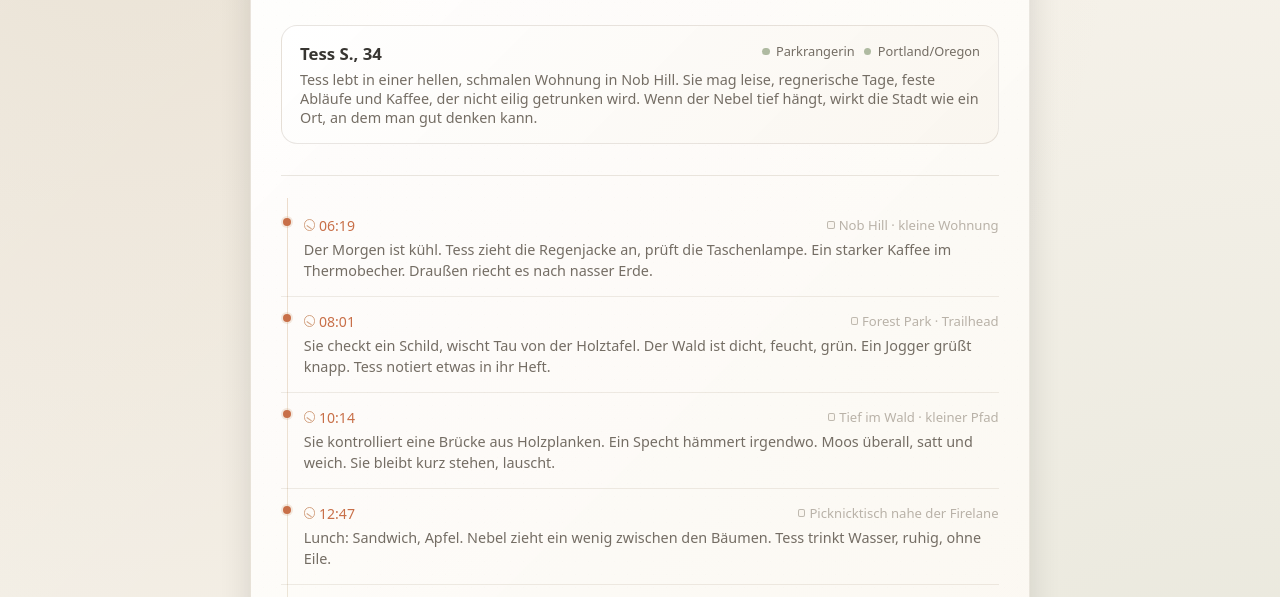
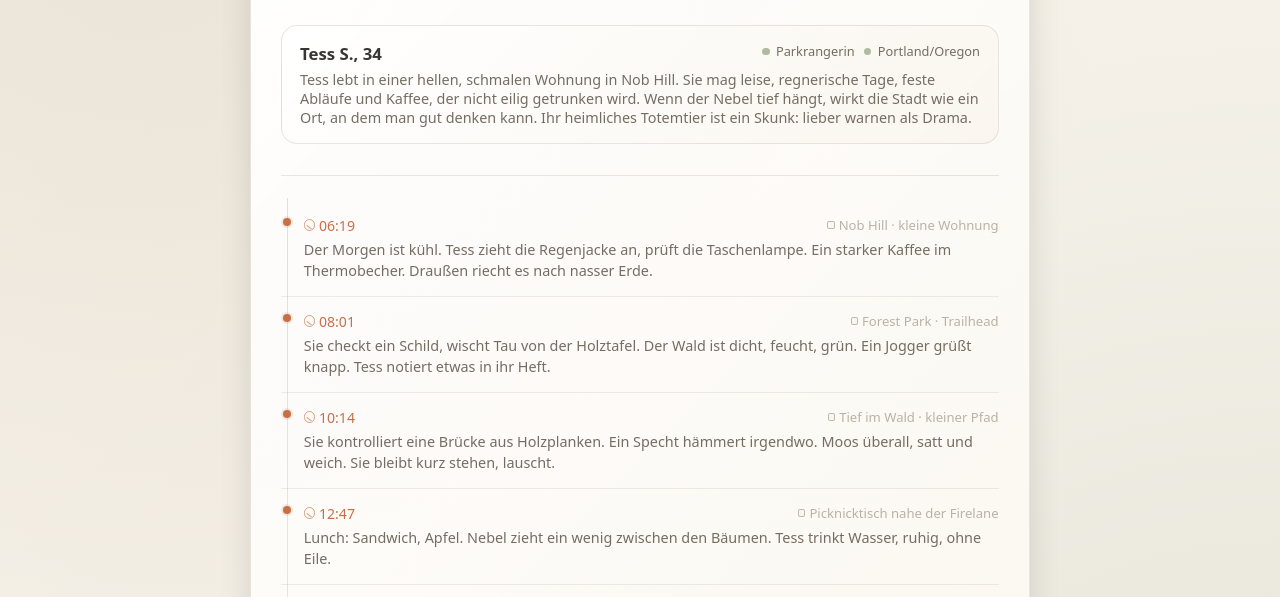
Before and after one commit to JBreitenbr/Tagesstruktur-Global, a plain HTML site: page usa.html in a window 1280 px wide. Shown: the part 149-746 px from the top of the page. Drawn offline with Linux system fonts and the light colour scheme.

Commit message:
Update usa.html

```diff
--- a/usa.html
+++ b/usa.html
@@ -41,6 +41,7 @@
       <p class="person-text">Tess lebt in einer hellen, schmalen Wohnung in Nob Hill.
         Sie mag leise, regnerische Tage, feste Abläufe und Kaffee, der nicht eilig getrunken wird.
         Wenn der Nebel tief hängt, wirkt die Stadt wie ein Ort, an dem man gut denken kann.
+        Ihr heimliches Totemtier ist ein Skunk: lieber warnen als Drama.
       </p>
       </section>
       <main class="timeline" aria-label="Tagesstruktur in Portland">
```
